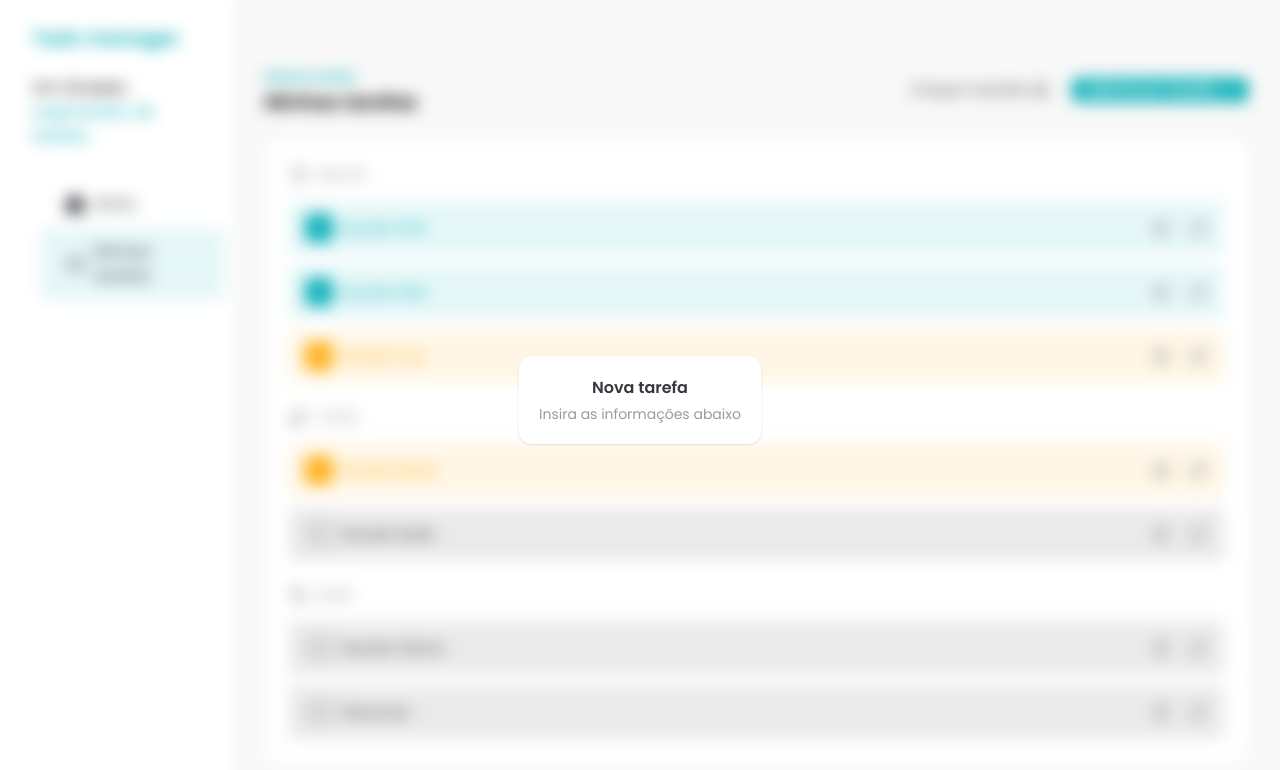
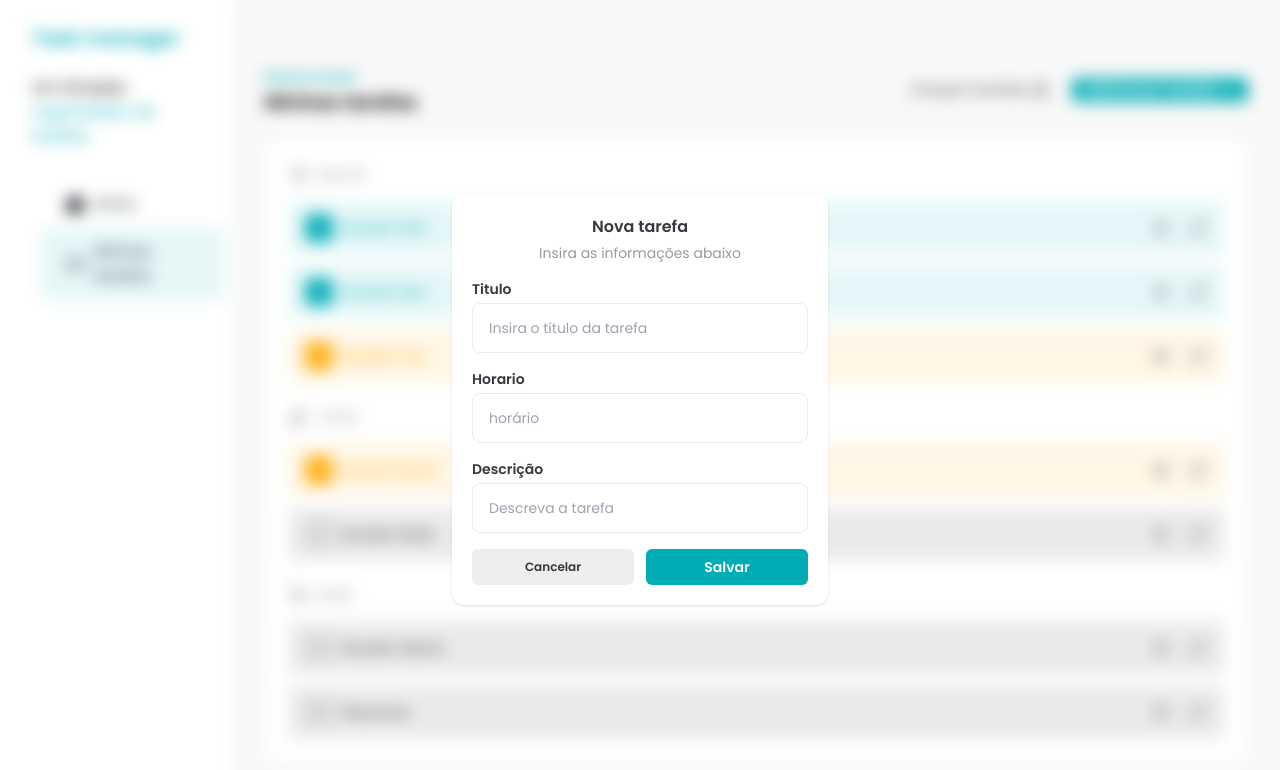
Before and after one commit to Martins-Guilherme/task-manager-vite, a React (Vite) app: page / in a window 1280 px wide. Both pictures are taken after a click on the button "Adicionar tarefa". Shown: the top 770 px of the page. Built offline with nearby package versions, Linux system fonts and the light colour scheme.

Commit message:
feat: ensure AddTaskDialog can be closed

```diff
--- a/src/components/AddTaskDialog.jsx
+++ b/src/components/AddTaskDialog.jsx
@@ -1,15 +1,44 @@
 import { createPortal } from 'react-dom'
 
-const AddTaskDialog = ({ isOpen }) => {
+import Button from './Button'
+import Input from './Input'
+
+const AddTaskDialog = ({ isOpen, handleClose }) => {
   if (!isOpen) return null
   return createPortal(
     <div className="fixed bottom-0 left-0 top-0 flex h-screen w-screen items-center justify-center backdrop-blur">
       {/* Dialog */}
       <div className="rounded-xl bg-white p-5 text-center shadow">
         <h2 className="font-semibold text-[#35383E]">Nova tarefa</h2>
-        <p className="mt-1 text-sm text-[#949c9f]">
+        <p className="my-1 mb-4 text-sm text-[#949c9f]">
           Insira as informações abaixo
         </p>
+        <div className="flex w-[336px] flex-col space-y-4">
+          <Input
+            id="title"
+            label="Titulo"
+            placeholder="Insira o título da tarefa"
+          />
+          <Input id="time" label="Horario" placeholder="horário" />
+          <Input
+            id="description"
+            label="Descrição"
+            placeholder="Descreva a tarefa"
+          />
+          <div className="flex gap-3">
+            <Button
+              size="small"
+              className="w-full"
+              variant="secondary"
+              onClick={handleClose}
+            >
+              Cancelar
+            </Button>
+            <Button size="large" className="w-full">
+              Salvar
+            </Button>
+          </div>
+        </div>
       </div>
     </div>,
     document.body
--- a/src/components/Tasks.jsx
+++ b/src/components/Tasks.jsx
@@ -21,6 +21,10 @@ const Tasks = () => {
   const morningTasks = tasks.filter((task) => task.time === 'morning')
   const afternoonTasks = tasks.filter((task) => task.time === 'afternoon')
   const eveningTasks = tasks.filter((task) => task.time === 'evening')
+
+  const handleDialogClose = () => {
+    setAddTaskDialogIsOpen(false)
+  }
 
   const handleTaskDeleteClick = (taskId) => {
     const newTasks = tasks.filter((task) => {
@@ -67,12 +71,17 @@ const Tasks = () => {
             <p>Limpar tarefas</p>
             <TrashIcon />
           </Button>
+
+          {/* Temos duas formas de setar um estado, uma por função e outrra diretamente na kinha di código. */}
           <Button onClick={() => setAddTaskDialogIsOpen(true)}>
             <p>Adicionar tarefa</p>
             <AddIcon />
           </Button>
 
-          <AddTaskDialog isOpen={addTaskDialogIsOpen} />
+          <AddTaskDialog
+            isOpen={addTaskDialogIsOpen}
+            handleClose={handleDialogClose}
+          />
         </div>
       </div>
 
```
